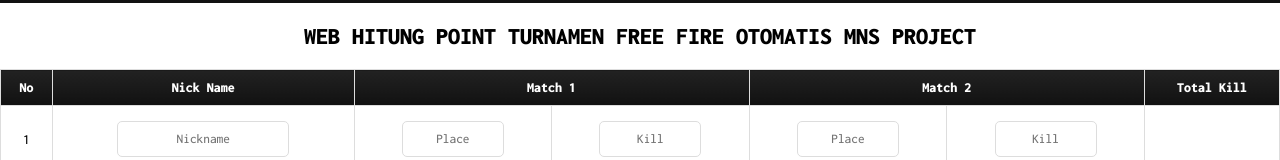
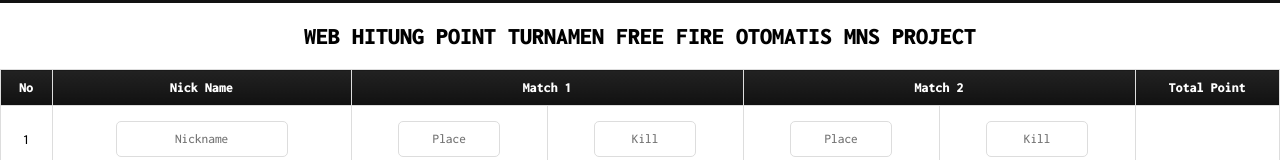
Before and after one commit to lisprogdev/gratisWebHitungPointFFOtomatisSolo, a plain HTML site: page index.html in a window 1280 px wide. Shown: the part 314-474 px from the top of the page. Drawn offline with Linux system fonts and the light colour scheme.

Commit message:
Update index.html

```diff
--- a/index.html
+++ b/index.html
@@ -397,7 +397,7 @@
                     <th>Nick Name</th>
                     <th colspan="2">Match 1</th>
                     <th colspan="2">Match 2</th>
-                    <th>Total Kill</th>
+                    <th>Total Point</th>
                 </tr>
                 <script>
                     for (let i = 1; i <= 48; i++) {
```
